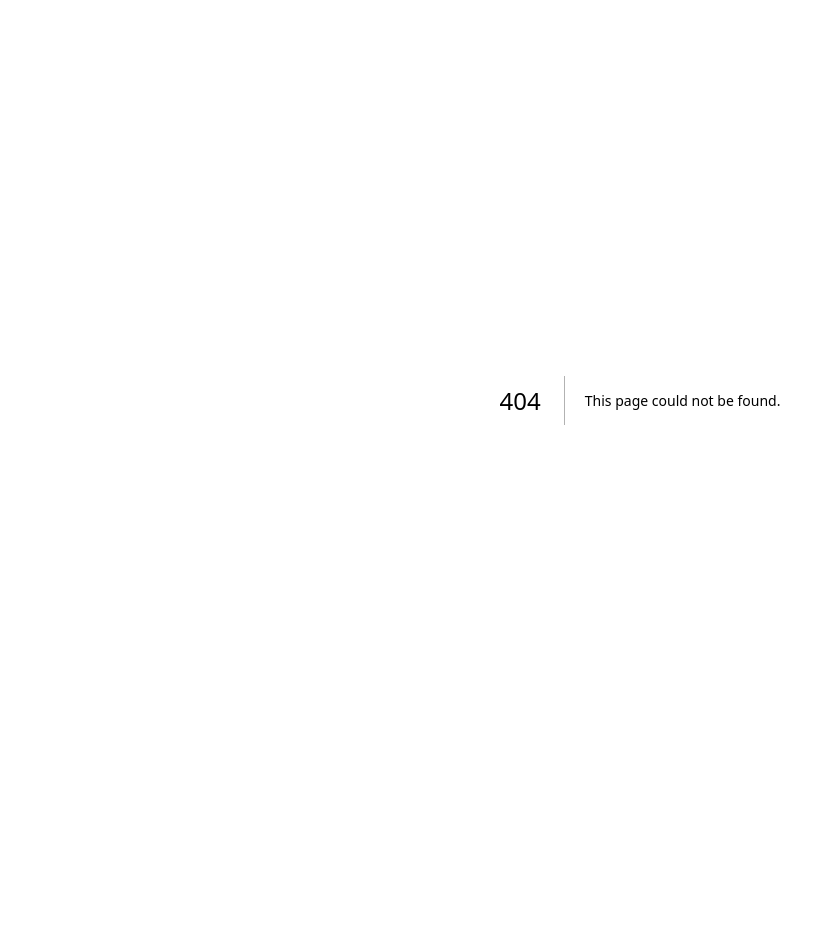
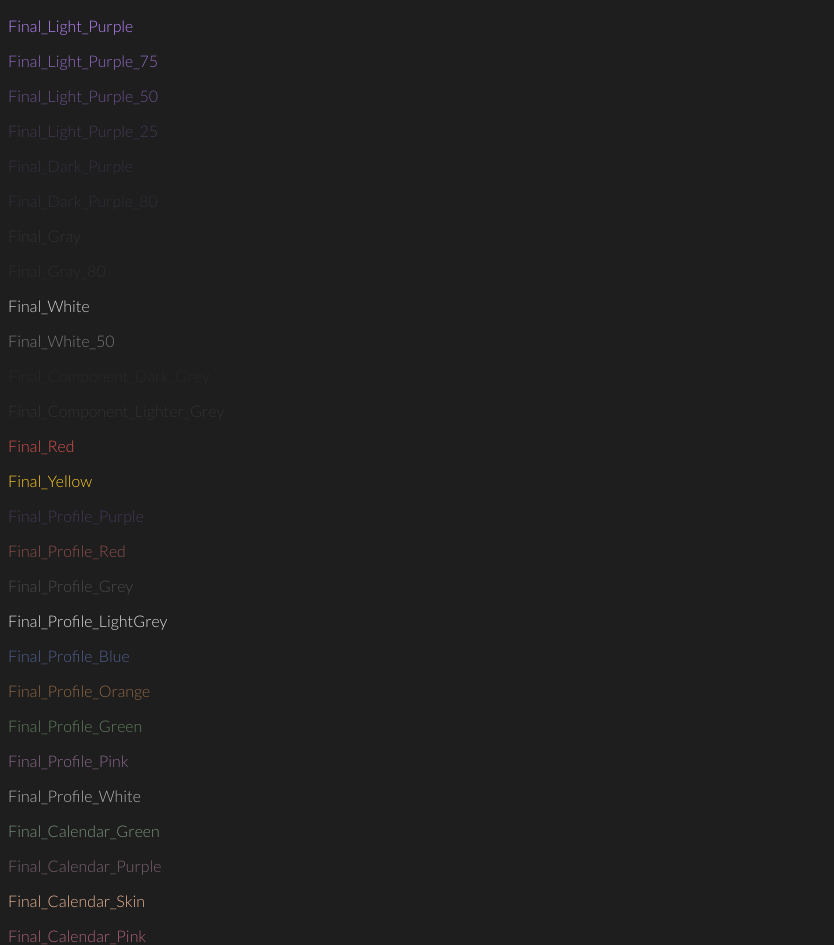
Before and after one commit to Jaywhisker/Satiscribe, a Next.js app in the folder SatiscribeFrontEnd/: page /WX in a window 1280 px wide. Before the commit this address had no page. Shown: the whole page, without its empty margins (0-834 px from the left). Before the commit the page ends 800 px from the top, so only its background shows below. Built offline with nearby package versions, Linux system fonts and the light colour scheme.

Commit message:
added colour

```diff
--- /dev/null
+++ b/SatiscribeFrontEnd/pages/WX/index.js
@@ -0,0 +1,40 @@
+import React from 'react'
+import style from '../../styles/Colourtest.module.css'
+
+function colourtest() {
+    return (
+        <div className={style.container}>
+            <p className={style.text1}>Final_Light_Purple</p>
+            <p className={style.text2}>Final_Light_Purple_75</p>
+            <p className={style.text3}>Final_Light_Purple_50</p>
+            <p className={style.text4}>Final_Light_Purple_25</p>
+            <p className={style.text5}>Final_Dark_Purple</p>
+            <p className={style.text6}>Final_Dark_Purple_80</p>
+            <p className={style.text7}>Final_Gray</p>
+            <p className={style.text8}>Final_Gray_80</p>
+            <p className={style.text9}>Final_White</p>
+            <p className={style.text10}>Final_White_50</p>
+            <p className={style.text11}>Final_Component_Dark_Grey</p>
+            <p className={style.text12}>Final_Component_Lighter_Grey</p>
+            <p className={style.text13}>Final_Red</p>
+            <p className={style.text14}>Final_Yellow</p>
+            <p className={style.text15}>Final_Profile_Purple</p>
+            <p className={style.text16}>Final_Profile_Red</p>
+            <p className={style.text17}>Final_Profile_Grey</p>
+            <p className={style.text18}>Final_Profile_LightGrey</p>
+            <p className={style.text19}>Final_Profile_Blue</p>
+            <p className={style.text20}>Final_Profile_Orange</p>
+            <p className={style.text21}>Final_Profile_Green</p>
+            <p className={style.text22}>Final_Profile_Pink</p>
+            <p className={style.text23}>Final_Profile_White</p>
+            <p className={style.text24}>Final_Calendar_Green</p>
+            <p className={style.text25}>Final_Calendar_Purple</p>
+            <p className={style.text26}>Final_Calendar_Skin</p>
+            <p className={style.text27}>Final_Calendar_Pink</p>
+
+
+        </div>
+    )
+}
+
+export default colourtest
--- a/SatiscribeFrontEnd/pages/_app.js
+++ b/SatiscribeFrontEnd/pages/_app.js
@@ -1,4 +1,5 @@
 import '../styles/globals.css';
+import '../styles/colours.css';
 
 export default function App({ Component, pageProps }) {
     return <Component {...pageProps} />;
--- /dev/null
+++ b/SatiscribeFrontEnd/styles/Colourtest.module.css
@@ -0,0 +1,113 @@
+.container{
+    background-color: var(--Final_Black);
+    width: 100vw;
+    height: 100vh;
+}
+
+.text1 {
+    color: var(--Final_Light_Purple);
+}
+
+.text2 {
+    color: var(--Final_Light_Purple_75);
+}
+
+.text3 {
+    color: var(--Final_Light_Purple_50);
+}
+
+.text4 {
+    color: var(--Final_Light_Purple_25);
+}
+
+.text5 {
+    color: var(--Final_Dark_Purple);
+}
+
+.text6 {
+    color: var(--Final_Dark_Purple_80);
+}
+
+.text7 {
+    color: var(--Final_Gray);
+}
+
+.text8 {
+    color: var(--Final_Gray_80);
+}
+
+.text9 {
+    color: var(--Final_White);
+}
+
+.text10 {
+    color: var(--Final_White_50);
+}
+
+.text11 {
+    color: var(--Final_Component_Dark_Grey);
+}
+
+.text12 {
+    color: var(--Final_Component_Lighter_Grey);
+}
+
+.text13 {
+    color: var(--Final_Red);
+}
+
+.text14 {
+    color: var(--Final_Yellow);
+}
+
+.text15 {
+    color: var(--Final_Profile_Purple);
+}
+
+.text16 {
+    color: var(--Final_Profile_Red);
+}
+
+.text17 {
+    color: var(--Final_Profile_Grey);
+}
+
+.text18 {
+    color: var(--Final_Profile_LightGrey);
+}
+
+.text19 {
+    color: var(--Final_Profile_Blue);
+}
+
+.text20 {
+    color: var(--Final_Profile_Orange);
+}
+
+.text21 {
+    color: var(--Final_Profile_Green);
+}
+
+.text22 {
+    color: var(--Final_Profile_Pink);
+}
+
+.text23 {
+    color: var(--Final_Profile_White);
+}
+
+.text24 {
+    color: var(--Final_Calendar_Green);
+}
+
+.text25 {
+    color: var(--Final_Calendar_Purple);
+}
+
+.text26 {
+    color: var(--Final_Calendar_Skin);
+}
+
+.text27 {
+    color: var(--Final_Calendar_Pink);
+}
--- /dev/null
+++ b/SatiscribeFrontEnd/styles/colours.css
@@ -0,0 +1,30 @@
+:root {
+    --Final_Light_Purple : rgb(187, 134, 252);
+    --Final_Light_Purple_75: rgb(187, 134, 252, 0.75);
+    --Final_Light_Purple_50: rgb(187, 134, 252, 0.5);
+    --Final_Light_Purple_25: rgb(187, 134, 252, 0.25);
+    --Final_Dark_Purple: rgb(54, 47, 64);
+    --Final_Dark_Purple_80: rgb(54, 47, 64, 0.8);
+    --Final_Gray: rgb(50, 49, 53);
+    --Final_Gray_80: rgb(50, 49, 53, 0.8);
+    --Final_Black: rgb(30, 30, 30);
+    --Final_White: rgb(209, 209, 209);
+    --Final_White_50: rgb(209, 209, 209, 0.5);
+    --Final_Component_Dark_Grey: rgb(41, 41, 41);
+    --Final_Component_Lighter_Grey: rgb(50, 50, 51);
+    --Final_Red: rgb(215,82,79);
+    --Final_Yellow: rgb(255,205,41);
+    --Final_Profile_Purple: rgb(109,81,143, 0.5);
+    --Final_Profile_Red: rgb(255,130,122, 0.5);
+    --Final_Profile_Grey: rgb(120,120,120, 0.5);
+    --Final_Profile_LightGrey: rgb(223,223,223);
+    --Final_Profile_Blue: rgb(128,163,255, 0.5);
+    --Final_Profile_Orange: rgb(255,177,105, 0.5);
+    --Final_Profile_Green: rgb(163,226,157, 0.5);
+    --Final_Profile_Pink: rgb(251,179,253, 0.5);
+    --Final_Profile_White: rgb(217,217,217, 0.8);
+    --Final_Calendar_Green: rgb(122,146,124);
+    --Final_Calendar_Purple: rgb(121,97,111);
+    --Final_Calendar_Skin: rgb(234,181,149);
+    --Final_Calendar_Pink: rgb(174,99,120);
+}
```
